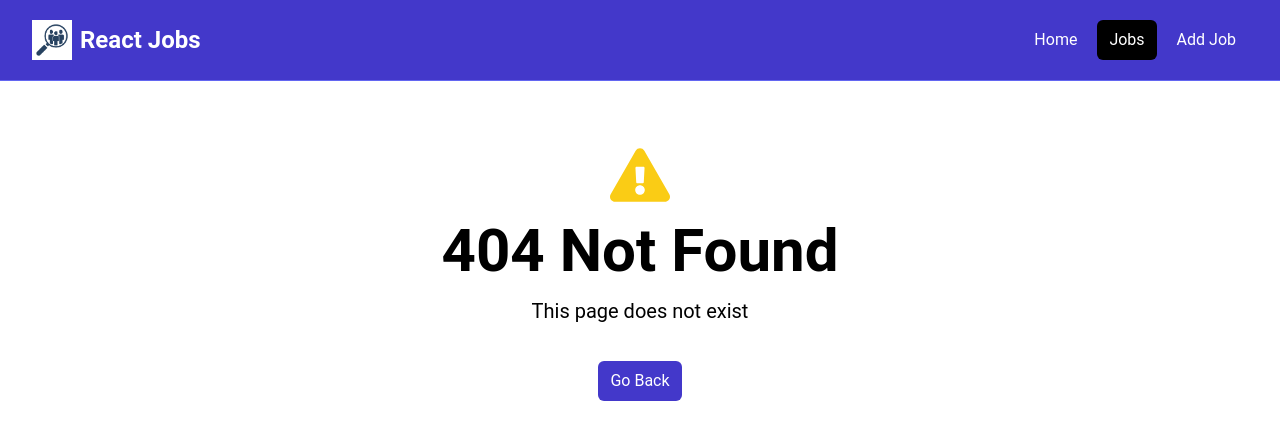
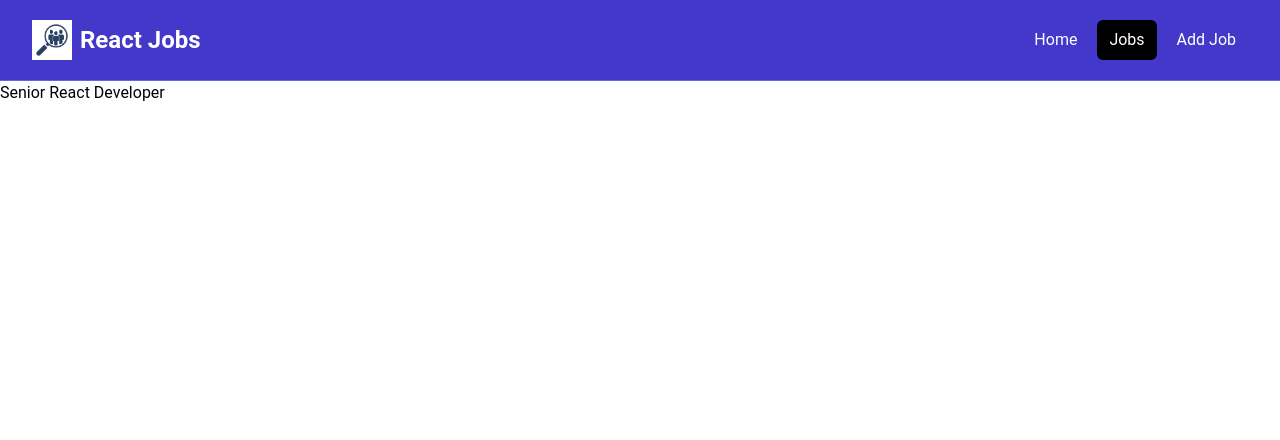
Before and after one commit to huzaifa898/jobs-seeker, a React (Create React App) app: page /jobs/1 in a window 1280 px wide. Before the commit this address had no page. Shown: the top 440 px of the page. Built offline with nearby package versions, Linux system fonts and the light colour scheme; data requests are answered from the project's data file.

Commit message:
add more functionlaties to it

```diff
--- a/package.json
+++ b/package.json
@@ -12,6 +12,7 @@
     "react-router-dom": "^6.26.1",
     "react-scripts": "5.0.1",
     "react-spinners": "^0.14.1",
+    "react-toastify": "^10.0.5",
     "web-vitals": "^2.1.4"
   },
   "scripts": {
@@ -21,8 +22,6 @@
     "eject": "react-scripts eject",
     "server": "json-server --watch src/jobs.json --port 8000"
   },
-
-
   "eslintConfig": {
     "extends": [
       "react-app",
--- a/src/App.js
+++ b/src/App.js
@@ -9,11 +9,13 @@ import HomePage from './Pages/HomePage';
 import MainLayout from './Layout/MainLayout';
 import JobsPage from './Pages/JobsPage';
 import NotFoundPage from './Pages/NotFoundPage';
+import JobPage from './Pages/JobPage';
 const router = createBrowserRouter(
   createRoutesFromElements(
     <Route path="/" element={<MainLayout />}>
       <Route index element={<HomePage />} />
       <Route path='/jobs' element={<JobsPage />} />
+      <Route path='/jobs/:id' element={<JobPage />} />
       <Route path='*' element={<NotFoundPage />} />
     </Route>
   )
--- a/src/Compenents/JobListing.jsx
+++ b/src/Compenents/JobListing.jsx
@@ -1,39 +1,45 @@
-import React, { useState } from 'react';
-import { FaMapMarker} from 'react-icons/fa'
-import {Link} from'react-router-dom'
-function JobListing({ job }) {
+import { useState } from 'react';
+import { FaMapMarker } from 'react-icons/fa';
+import { Link } from 'react-router-dom';
+
+const JobListing = ({ job }) => {
   const [showFullDescription, setShowFullDescription] = useState(false);
 
   let description = job.description;
+
   if (!showFullDescription) {
-        description = description.substring(0, 70) + '...';
+    description = description.substring(0, 90) + '...';
   }
 
   return (
-        <div key={job.id} className="bg-white rounded-xl shadow-md relative">
-            <div className="p-4">
-                <div className="mb-6">
-                    <div className="text-gray-600 my-2">{job.type}</div>
-                    <h3 className="text-xl font-bold">{job.title}</h3>
+    <div className='bg-white rounded-xl shadow-md relative'>
+      <div className='p-4'>
+        <div className='mb-6'>
+          <div className='text-gray-600 my-2'>{job.type}</div>
+          <h3 className='text-xl font-bold'>{job.title}</h3>
         </div>
-                <div className="mb-5">
-                    {description}
-                </div>
+
+        <div className='mb-5'>{description}</div>
+
         <button
           onClick={() => setShowFullDescription((prevState) => !prevState)}
-                    className="text-indigo-500 mb-5 hover:indigo-600"
+          className='text-indigo-500 mb-5 hover:text-indigo-600'
         >
           {showFullDescription ? 'Less' : 'More'}
         </button>
-                <h3 className="text-indigo-500 mb-2">{job.salary}</h3>
-                <div className="border border-gray-100 mb-5"></div>
-                <div className="flex flex-col lg:flex-row justify-between mb-4">
-                    <div className="text-orange-700 mb-3">
-                        <FaMapMarker className='inline text-lg mb-1 mr-1'/> {job.location}
+
+        <h3 className='text-indigo-500 mb-2'>{job.salary} / Year</h3>
+
+        <div className='border border-gray-100 mb-5'></div>
+
+        <div className='flex flex-col lg:flex-row justify-between mb-4'>
+          <div className='text-orange-700 mb-3'>
+            <FaMapMarker className='inline text-lg mb-1 mr-1' />
+            {job.location}
           </div>
           <Link
-                        to={`/job/${job.id}`}
-                        className="h-[36px] bg-indigo-500 hover:bg-indigo-600 text-white px-4 py-2 rounded-lg text-center text-sm"
+            to={`/jobs/${job.id}`}
+            className='h-[36px] bg-indigo-500 hover:bg-indigo-600 text-white px-4 py-2 rounded-lg text-center text-sm'
           >
             Read More
           </Link>
@@ -41,6 +47,5 @@ function JobListing({ job }) {
       </div>
     </div>
   );
-}
-
+};
 export default JobListing;
--- /dev/null
+++ b/src/Pages/JobPage.jsx
@@ -0,0 +1,30 @@
+import React from 'react'
+import { useState,useEffect } from 'react'
+import { useParams } from 'react-router-dom'
+import Spinner from '../Compenents/Spinner'
+function JobPage() {
+    const {id} = useParams()
+    const [job , setJob] =useState(null)
+    const [loading , setLoading] = useState(true)
+    useEffect(() => {
+        const fetchJob = async () =>{
+            try {
+                const res = await fetch(`http://localhost:8000/jobs/${id}`);
+                const data = await res.json();
+                setJob(data);
+              } catch (error) {
+                console.error('Error fetching jobs:', error);
+              } finally {
+                setLoading(false); // Set loading to false after data is fetched or an error occurs
+              }
+        }
+        fetchJob()
+    }, [])
+  return (
+    loading ? <Spinner/> : (
+        <h1>{job.title}</h1>
+    )
+  )
+}
+
+export default JobPage
```
Also changed, not shown: 1 other file (tests, documents, lock files or other folders). Lines whose indentation alone changed are shown as unchanged.
